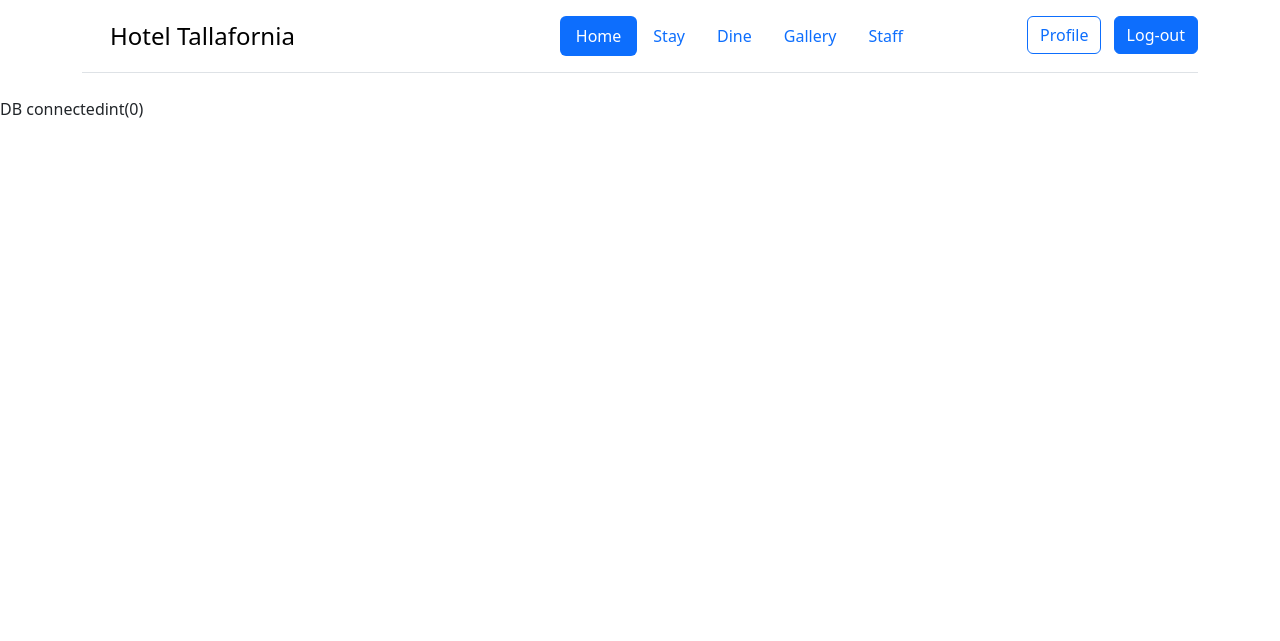
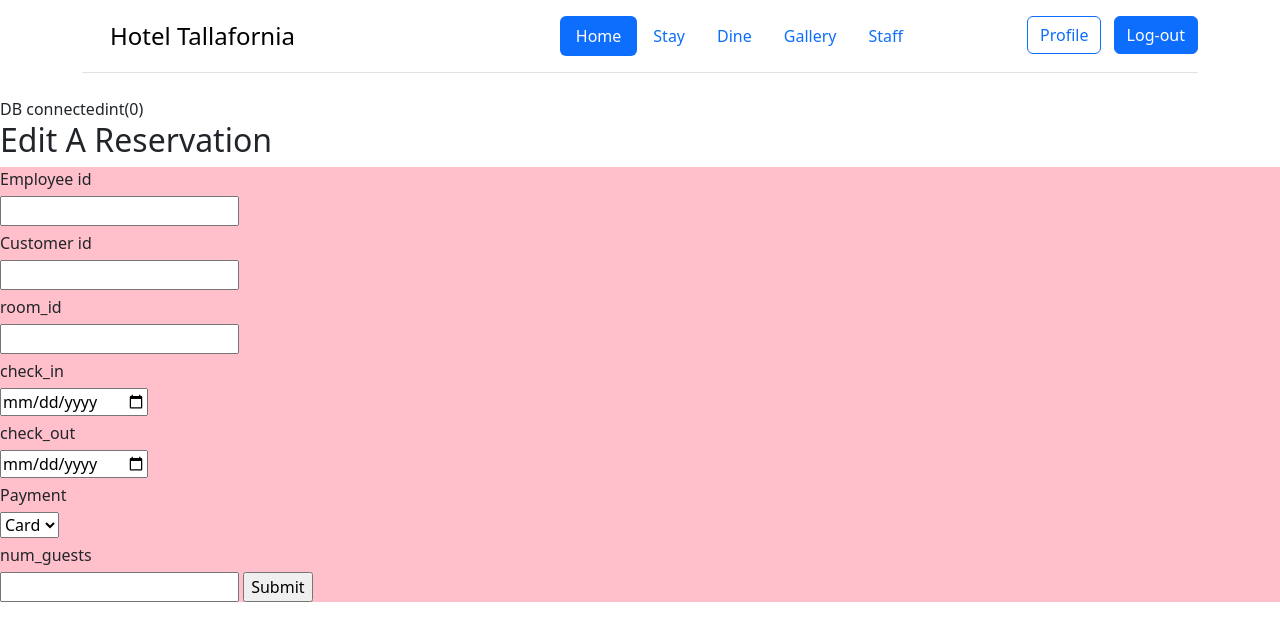
Before and after one commit to SamJones56/cleanWebsite, a PHP site: page /updateReservation.php in a window 1280 px wide. Shown: the top 641 px of the page. Run offline with PHP 8.4, Linux system fonts and the light colour scheme; a user stored in the database is signed in; data that the repository does not hold is empty.

Commit message:
Reservations showing

```diff
--- a/public/bookRoom.php
+++ b/public/bookRoom.php
@@ -15,7 +15,9 @@ var_dump($_SESSION);
         <form method="post">
 
             <?php if($_SESSION['isEmployee']){?>
-            <input type="text" name="employee_id" id="employee_id" value="<?php echo $_SESSION['employee_id']; ?>" hidden>
+                <label for="employee_id">Employee id</label>
+            <input type="text" name="employee_id" id="employee_id" >
+
                 <label for="customer_id">Customer id</label>
                 <input type="text" name="customer_id" id="customer_id" required>
            <?php } ?>
@@ -36,7 +38,7 @@ var_dump($_SESSION);
 
             <label for="check_out">check_out</label>
             <input type="date" name="check_out" id="check_out" required>
-            <label for="room_type">Room Type</label>
+            <label for="room_type">Payment</label>
 
             <select name="payment" id="payment" required>
                 <option value="card">Card</option>
--- a/public/updateReservation.php
+++ b/public/updateReservation.php
@@ -8,8 +8,47 @@ if($_SESSION['isRoom'])
 {
     $res_array = newReservationDisplay($_SESSION['temp_res'], $_SESSION['isRoom'], $connection);
     var_dump($res_array);
+?>
 
-//    buildROom
+<h2>Edit A Reservation</h2>
+<div id="dataForm">
+    <form method="post">
+        <?php if($_SESSION['isEmployee']){?>
+            <label for="employee_id">Employee id</label>
+            <input type="text" name="employee_id" id="employee_id" value="<?php echo $res_array['employee_id']?>">
 
+            <label for="customer_id">Customer id</label>
+            <input type="text" name="customer_id" id="customer_id" value="<?php echo $res_array['customer_id']?>" required>
+        <?php } ?>
 
-}
+        <?php if(!$_SESSION['isEmployee']) { ?>
+            <input type="text" name="employee_id" id="employee_id" readonly value="1" hidden>
+            <input type="text" name="customer_id" id="customer_id" value="<?php echo $_SESSION['customer_id']; ?>" hidden>
+
+        <?php } ?>
+        <label for="room_id">room_id</label>
+        <input type="text" name="room_id" id="room_id" value="<?php echo $res_array['room_id']?>" required>
+
+        <!--            <label for="date">date</label>-->
+        <input type="date" name="date" id="date" value="<?php echo date('Y-m-d'); ?>" hidden>
+
+        <label for="check_in">check_in</label>
+        <input type="date" name="check_in" id="check_in" value="<?php echo $res_array['check_in']?>" required>
+
+        <label for="check_out">check_out</label>
+        <input type="date" name="check_out" id="check_out" value="<?php echo $res_array['check_out']?>" required>
+        <label for="payment">Payment</label>
+
+        <select name="payment" id="payment" required>
+            <option value="card">Card</option>
+            <option value="cash">Cash</option>
+        </select> <br>
+
+        <label for="num_guests">num_guests</label>
+        <input type="number" name="num_guests" id="num_guests" value="<?php echo $res_array['num_guests']?>" required>
+
+        <input type="submit" name="submit" value="Submit">
+    </form>
+</div>
+
+<?php } ?>
--- a/src/functions/adminManageReservationFunctions.php
+++ b/src/functions/adminManageReservationFunctions.php
@@ -39,6 +39,7 @@ function buildRoomReservationUserList($connection, $user_id, $isEmployee)
             if (isset($reservation["reservations_id"])) {
                 $reservations_id = $reservation["reservations_id"];
                 $isRoom = true;
+                var_dump($reservations_id);
                 $tempArray = newReservationDisplay($reservations_id, $isRoom, $connection);
                 buildRoomReservationDisplay($tempArray);
             }
--- a/src/functions/reservationDisplayAndUpdateFunctions.php
+++ b/src/functions/reservationDisplayAndUpdateFunctions.php
@@ -10,11 +10,11 @@ function newReservationDisplay($reservations_id, $isRoom, $connection)
     $temp_array = searchDB($connection, "reservations", "reservations_id", $reservations_id);
 
     if ($isRoom) {
-        // Search roomReservations table for data
-        $temp_array = $temp_array + searchDB($connection, "roomReservations", "reservations_id", $reservations_id);
+            // Search roomReservations table for data
+            $temp_array = $temp_array + searchDB($connection, "roomreservations", "reservations_id", $reservations_id);
 
-        // Search room table for data
-        $temp_array = $temp_array + searchDB($connection, "rooms", "room_id", $temp_array['room_id']);
+            // Search room table for data
+            $temp_array = $temp_array + searchDB($connection, "rooms", "room_id", $temp_array['room_id']);
     } else {
         // Search tableReservations table for data
         $temp_array = $temp_array + searchDB($connection, "tableReservations", "reservations_id", $reservations_id);
--- a/src/functions/userSignInFunctions.php
+++ b/src/functions/userSignInFunctions.php
@@ -2,6 +2,7 @@
 
 function userLogIn()
 {
+    session_unset();
     if (isset($_POST['Submit'])) {
         try {
             require_once('../config.php');
--- a/src/session.php
+++ b/src/session.php
@@ -18,6 +18,7 @@ class session
     }
     public function forgetSession()
     {
+        session_unset();
         $this->killSession();
         header("location:userLogin.php"); /* Redirect to login page */
         exit;
```
